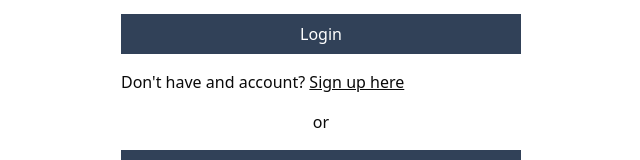
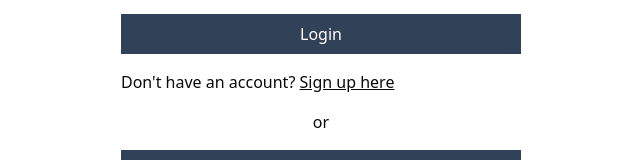
Before and after one commit to codebykenth/List-It, a React (Vite) app: page /login in a window 1280 px wide. Shown: the part 380-540 px from the top of the page, without its empty margins (319-959 px from the left). Built offline with nearby package versions, Linux system fonts and the light colour scheme; no server answers.

Commit message:
refactor: update typo

```diff
--- a/src/views/Login.tsx
+++ b/src/views/Login.tsx
@@ -157,7 +157,7 @@ export default function Login() {
             </button>
 
             <div className="mt-4">
-              Don't have and account?{" "}
+              Don't have an account?{" "}
               <Link to="/signup" className="underline">
                 Sign up here
               </Link>
```
